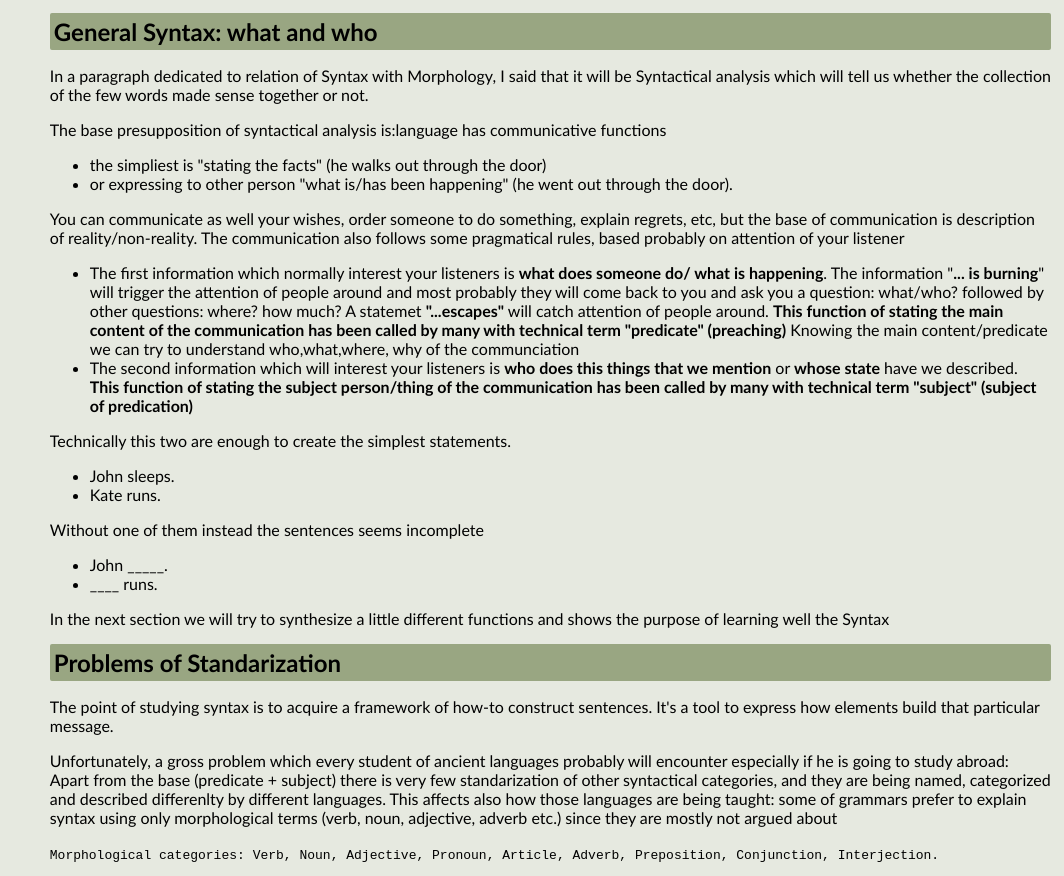
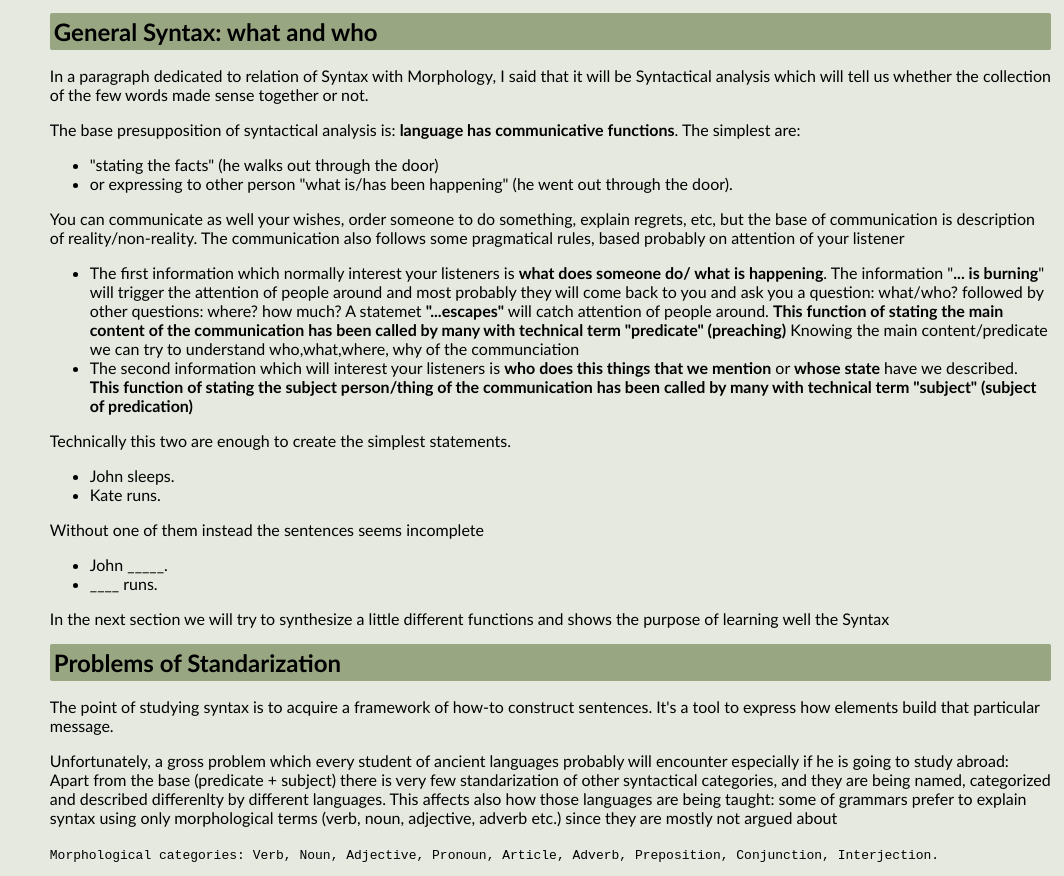
Before and after one commit to DrenTey/CCf-CertProj-03-DocumentationP, a plain HTML site: page index.html in a window 1280 px wide. Shown: the part 1126-2002 px from the top of the page, without its empty margins (216-1280 px from the left). Drawn offline with Linux system fonts and the light colour scheme.

Commit message:
Update index.html

```diff
--- a/index.html
+++ b/index.html
@@ -82,8 +82,8 @@ As you can see the same word “good” can be used in many different ways. </p>
       <section class="main-section" id="General_Syntax:_what_and_who">
         <header>General Syntax: what and who</header>
         <p>In a paragraph dedicated to relation of Syntax with Morphology, I said that it will be Syntactical analysis which will tell us whether the collection of the few words made sense together or not. </p>
-        <p>The base presupposition of syntactical analysis is:language has communicative functions
-          <ul><li>the simpliest is "stating the facts" (he walks out through the door)</li><li> or expressing to other person "what is/has been happening" (he went out through the door).  </li></ul>You can communicate as well your wishes, order someone to do something, explain regrets, etc, but the base of communication is description of reality/non-reality. The communication also follows some pragmatical rules, based probably on attention of your listener</p>
+        <p>The base presupposition of syntactical analysis is: <span class="bolder">language has communicative functions</span>. The simplest are:
+          <ul><li> "stating the facts" (he walks out through the door)</li><li> or expressing to other person "what is/has been happening" (he went out through the door).  </li></ul>You can communicate as well your wishes, order someone to do something, explain regrets, etc, but the base of communication is description of reality/non-reality. The communication also follows some pragmatical rules, based probably on attention of your listener</p>
         <ul><li>The first information which normally interest your listeners is <span class="bolder">what does someone do/ what is happening</span>. The information "<span class="bolder">... is burning</span>" will trigger the attention of people around and most probably they will come back to you and ask you a question: what/who? followed by other questions: where? how much? A statemet <span class="bolder">"...escapes"</span> will catch attention of people around. <span class="bolder">This function of stating the main content of the communication has been called by many with technical term "predicate" (preaching)</span> Knowing the main content/predicate we can try to understand who,what,where, why of the communciation</li>
         <li>The second information which will interest your listeners is
            <span class="bolder">who does this things that we mention</span>
```
